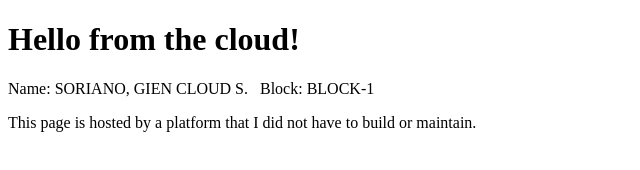
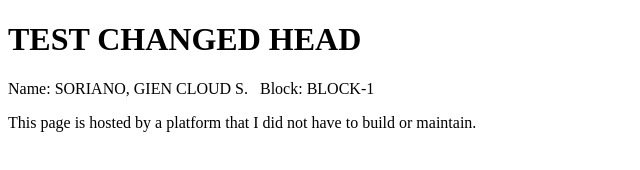
Before and after one commit to giencloudsoriano/Soriano-lab1-site, a plain HTML site: page index.htm in a window 1280 px wide. Shown: the whole page, without its empty margins (0-640 px from the left). Drawn offline with Linux system fonts and the light colour scheme.

Commit message:
Update index.html

```diff
--- a/index.htm
+++ b/index.htm
@@ -4,7 +4,7 @@
     <title>My Cloud Lab</title>
   </head>
   <body>
-    <h1>Hello from the cloud!</h1>
+    <h1>TEST CHANGED HEAD</h1>
 
     <p>Name: SORIANO, GIEN CLOUD S. &nbsp;
       Block: BLOCK-1</p>
```
